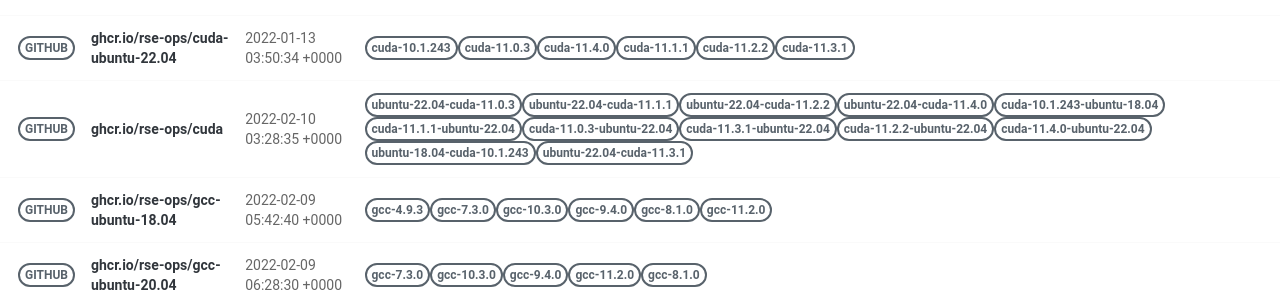
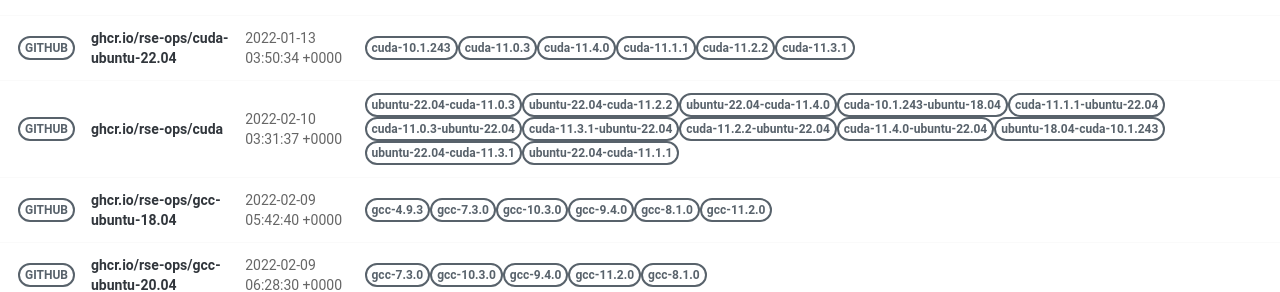
Before and after one commit to rse-ops/docker-images, a Jekyll site: the page built from pages/index.md, in a window 1280 px wide. Shown: the part 414-706 px from the top of the page. Built offline with Jekyll 4.4.1, drawn with Linux system fonts in a browser that asks for light colours; nearby versions of some CDN libraries.

Commit message:
Automated push to update library 2022-02-10

```diff
--- a/_library/ghcr.io-rse-ops-cuda.md
+++ b/_library/ghcr.io-rse-ops-cuda.md
@@ -1,7 +1,7 @@
 ---
 layout: container
 name: ghcr.io/rse-ops/cuda
-updated_at: 2022-02-10 03:28:35.555190
+updated_at: 2022-02-10 03:31:37.543709
 
 
 container_url: https://github.com/orgs/rse-ops/packages/container/package/cuda
```
Also changed, not shown: other parts of _library/ghcr.io-rse-ops-cuda.md (+3 -3 lines).
